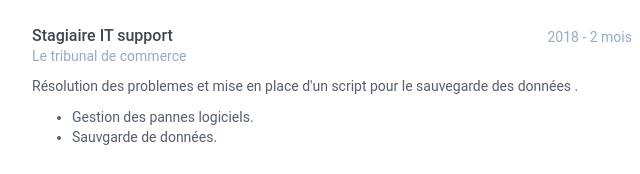
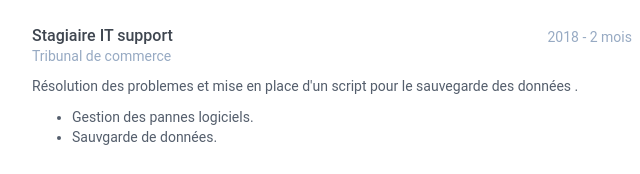
Before and after one commit to younessKr/cv, a plain HTML site: page index.html in a window 1280 px wide. Shown: the part 305-479 px from the top of the page, 168-808 px from the left. Drawn offline with nearby package versions, Linux system fonts and the light colour scheme.

Commit message:
Update index.html

```diff
--- a/index.html
+++ b/index.html
@@ -227,7 +227,7 @@ Stages
                             <h3 class="job-title">Stagiaire IT support</h3>
                             <div class="time">2018 - 2 mois</div>
                         </div>
-                        <div class="company">Le tribunal de commerce</div>
+                        <div class="company">Tribunal de commerce</div>
                     </div>
                     <div class="details">
                         <p>Résolution des problemes et mise en place d'un script pour le sauvegarde des données .</p>
```
